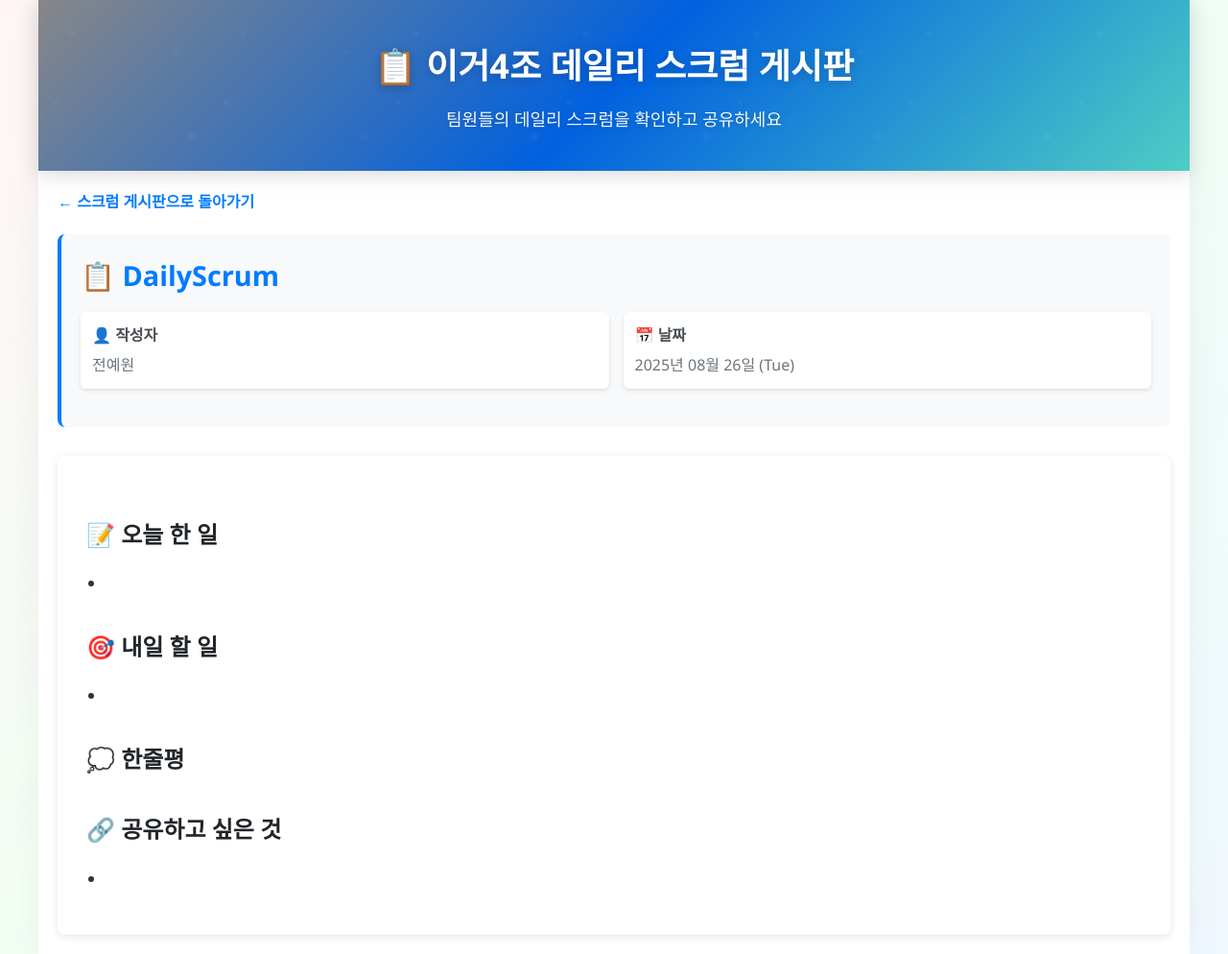
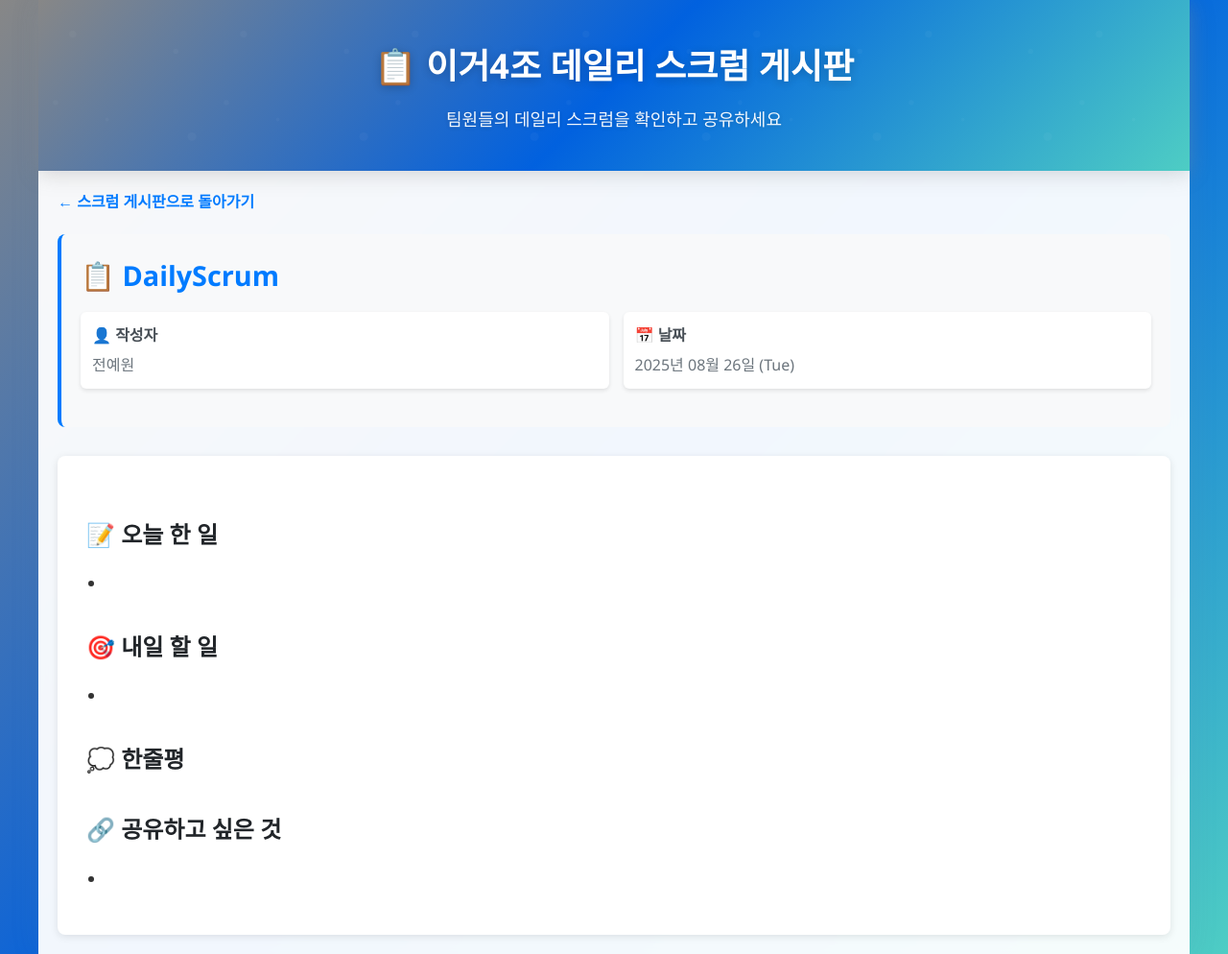
Before and after one commit to fbwogur121/DailyScrum-SSG, a Jekyll site: the page built from _posts/August, 2025/2025-08-26/2025-08-26-전예원-DailyScrum.md, in a window 1280 px wide. Shown: the whole page at 96% size. Built offline with Jekyll 4.4.1, drawn with Linux system fonts in a browser that asks for light colours.

Commit message:
색상 변경
해치웠나..?

```diff
--- a/_layouts/default.html
+++ b/_layouts/default.html
@@ -21,7 +21,7 @@
 
         body {
             font-family: 'Malgun Gothic', '맑은 고딕', 'Segoe UI', Helvetica, Arial, sans-serif;
-            background: linear-gradient(135deg, #fff5f5 0%, #f0fff4 50%, #f0f8ff 100%);
+            background: linear-gradient(135deg, #878787 0%, #0161df 50%, #4ecdc4 100%);
             line-height: 1.6;
             color: #333;
             margin: 0;
```
